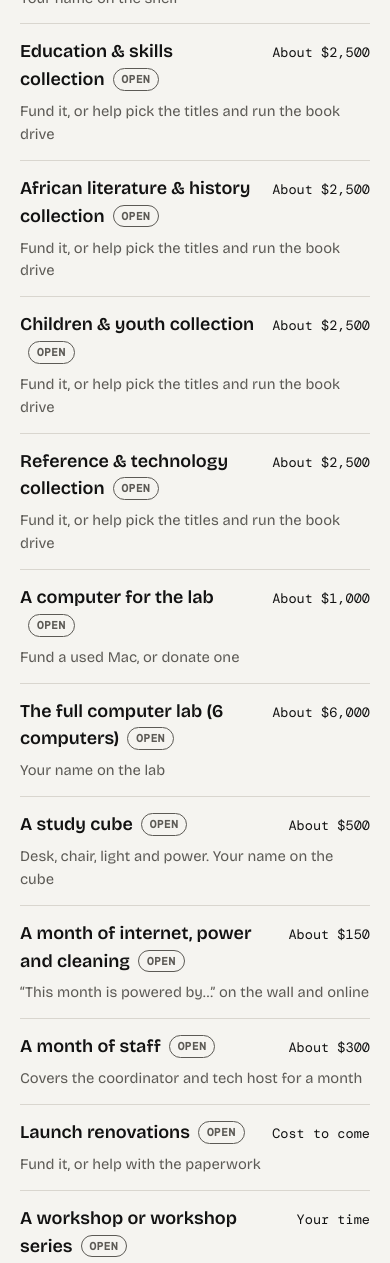
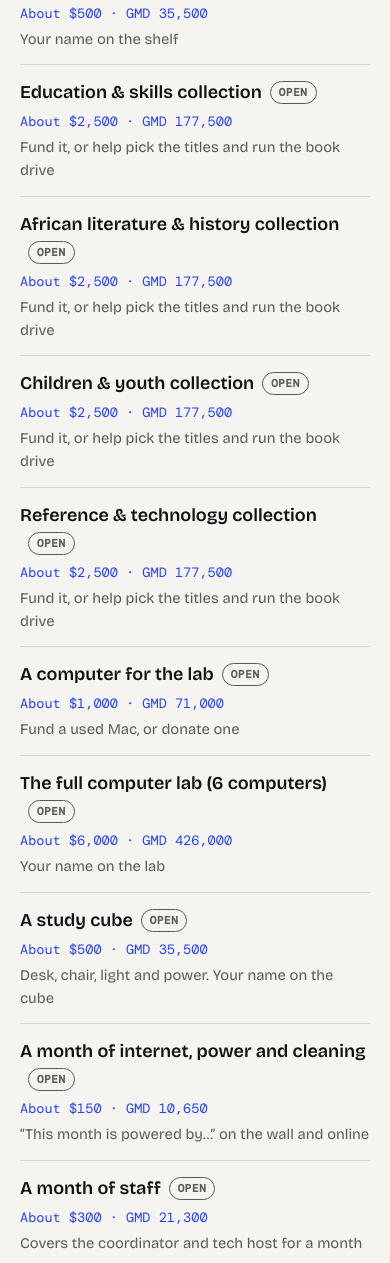
Before and after one commit to pure-matter/clubhaus, a plain HTML site: page index.html in a window 390 px wide. Shown: the part 3101-4364 px from the top of the page. Drawn offline with nearby package versions, Linux system fonts and the light colour scheme.

Commit message:
Show part estimates in both US dollars and dalasis
Converted at $1 = GMD 71. On phones the price sits on its own line.

Co-Authored-By: Claude Opus 5.5 <noreply@anthropic.com>
Claude-Session: https://claude.ai/code/session_01LJ9AVnsHmw2eL8ophtYFKk

```diff
--- a/assets/style.css
+++ b/assets/style.css
@@ -168,3 +168,7 @@ details[open] summary::after{content:"–"}
 .doc h4{margin:10px 0 0;font-size:1rem}
 .doc ul{margin:0;padding-left:1.1em;display:grid;gap:4px}
 .doc .draft{font-family:var(--f-mono);font-size:.75rem;letter-spacing:.05em;text-transform:uppercase;background:var(--paper-2);padding:8px 10px;border-radius:4px}
+@media (max-width:620px){
+  .parts li{grid-template-columns:1fr;gap:4px}
+  .parts .cost{white-space:normal;color:var(--blue)}
+}
--- a/data.json
+++ b/data.json
@@ -27,77 +27,77 @@
   "parts": [
     {
       "name": "A book",
-      "cost": "About $10",
+      "cost": "About $10 · GMD 710",
       "how": "Fund one or give one. Your name goes inside the cover",
       "status": "open",
       "by": ""
     },
     {
       "name": "A shelf of about 50 books",
-      "cost": "About $500",
+      "cost": "About $500 · GMD 35,500",
       "how": "Your name on the shelf",
       "status": "open",
       "by": ""
     },
     {
       "name": "Education & skills collection",
-      "cost": "About $2,500",
+      "cost": "About $2,500 · GMD 177,500",
       "how": "Fund it, or help pick the titles and run the book drive",
       "status": "open",
       "by": ""
     },
     {
       "name": "African literature & history collection",
-      "cost": "About $2,500",
+      "cost": "About $2,500 · GMD 177,500",
       "how": "Fund it, or help pick the titles and run the book drive",
       "status": "open",
       "by": ""
     },
     {
       "name": "Children & youth collection",
-      "cost": "About $2,500",
+      "cost": "About $2,500 · GMD 177,500",
       "how": "Fund it, or help pick the titles and run the book drive",
       "status": "open",
       "by": ""
     },
     {
       "name": "Reference & technology collection",
-      "cost": "About $2,500",
+      "cost": "About $2,500 · GMD 177,500",
       "how": "Fund it, or help pick the titles and run the book drive",
       "status": "open",
       "by": ""
     },
     {
       "name": "A computer for the lab",
-      "cost": "About $1,000",
+      "cost": "About $1,000 · GMD 71,000",
       "how": "Fund a used Mac, or donate one",
       "status": "open",
       "by": ""
     },
     {
       "name": "The full computer lab (6 computers)",
-      "cost": "About $6,000",
+      "cost": "About $6,000 · GMD 426,000",
       "how": "Your name on the lab",
       "status": "open",
       "by": ""
     },
     {
       "name": "A study cube",
-      "cost": "About $500",
+      "cost": "About $500 · GMD 35,500",
       "how": "Desk, chair, light and power. Your name on the cube",
       "status": "open",
       "by": ""
     },
     {
       "name": "A month of internet, power and cleaning",
-      "cost": "About $150",
+      "cost": "About $150 · GMD 10,650",
       "how": "“This month is powered by…” on the wall and online",
       "status": "open",
       "by": ""
     },
     {
       "name": "A month of staff",
-      "cost": "About $300",
+      "cost": "About $300 · GMD 21,300",
       "how": "Covers the coordinator and tech host for a month",
       "status": "open",
       "by": ""
--- a/index.html
+++ b/index.html
@@ -73,7 +73,7 @@
         <p class="body">Every part of Clubhaus can be funded, given or run by someone. Pick a part and it carries your name, online and in the space.</p>
         <div class="bars" id="progress" aria-live="polite"></div>
         <div class="btns"><a class="btn blue" href="join.html#contribute">Claim a part</a></div>
-        <p class="note">Costs are rough estimates in US dollars. Real prices vary, and we look for discounts and donated items wherever we can.</p>
+        <p class="note">Costs are rough estimates in US dollars and dalasis, at $1 = GMD 71. Real prices vary, and we look for discounts and donated items wherever we can.</p>
       </div>
       <ul class="parts" id="parts">
         <li><span class="name">Loading parts…</span></li>
```
